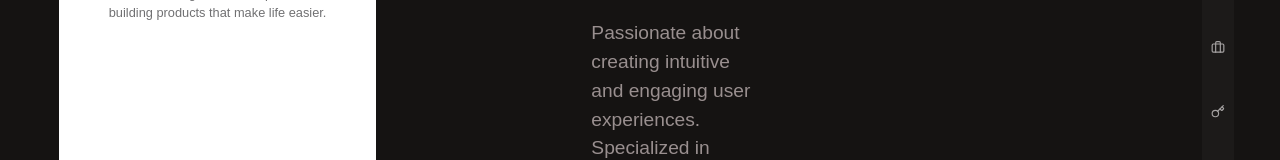
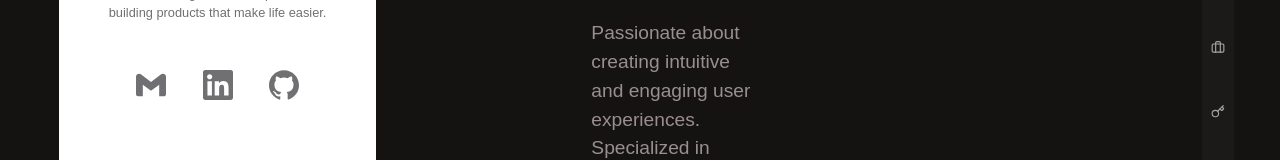
Before and after one commit to DineshSainath/ds-portfolio, a React (Create React App) app: page / in a window 1280 px wide. Shown: the part 361-521 px from the top of the page. Built offline with nearby package versions, Linux system fonts and the light colour scheme; the HTML template or start-up script is replaced by a standard one; a web font is replaced by a local one.

Commit message:
social icons on profile card

```diff
--- a/src/App.css
+++ b/src/App.css
@@ -70,6 +70,23 @@ body {
   color: #707072;
   font-size: 0.8rem;
   text-align: center;
+}
+
+.socials {
+  display: flex;
+  justify-content: space-evenly;
+  align-items: center;
+  margin-top: 3rem;
+  /* filter: grayscale(); */
+}
+
+.sIcon {
+  color: #707072;
+  transition: color 0.3s ease-in-out;
+}
+
+.sIcon:hover {
+  color: #151312;
 }
 
 /* MIDDLE */
--- a/src/components/Left.jsx
+++ b/src/components/Left.jsx
@@ -1,3 +1,4 @@
+import { SiGmail, SiLinkedin, SiGithub } from "react-icons/si";
 const LeftCard = ({ maxWidth = "400px" }) => {
   return (
     <div className="left-card p-4" style={{ maxWidth }}>
@@ -14,6 +15,29 @@ const LeftCard = ({ maxWidth = "400px" }) => {
           A Software Engineer with a passion for building products that make
           life easier.
         </p>
+        <div className="socials">
+          <a
+            href="mailto:sainath.dinesh@gmail.com"
+            target="_blank"
+            rel={"noopener noreferrer"}
+          >
+            <SiGmail className="sIcon" size={30} />
+          </a>
+          <a
+            href="https://linkedin.com/in/dineshsainath/"
+            target="_blank"
+            rel={"noopener noreferrer"}
+          >
+            <SiLinkedin className="sIcon" size={30} />
+          </a>
+          <a
+            href="https://github.com/dineshsainath/"
+            target="_blank"
+            rel={"noopener noreferrer"}
+          >
+            <SiGithub className="sIcon" size={30} />
+          </a>
+        </div>
       </div>
     </div>
   );
```
